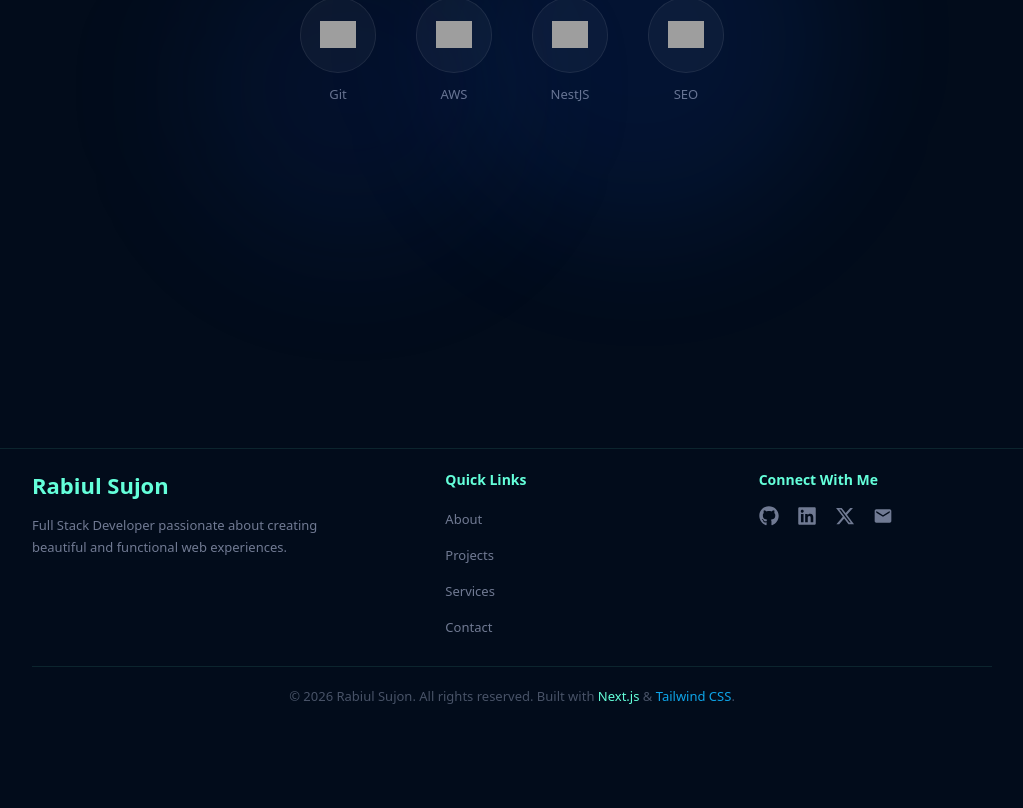
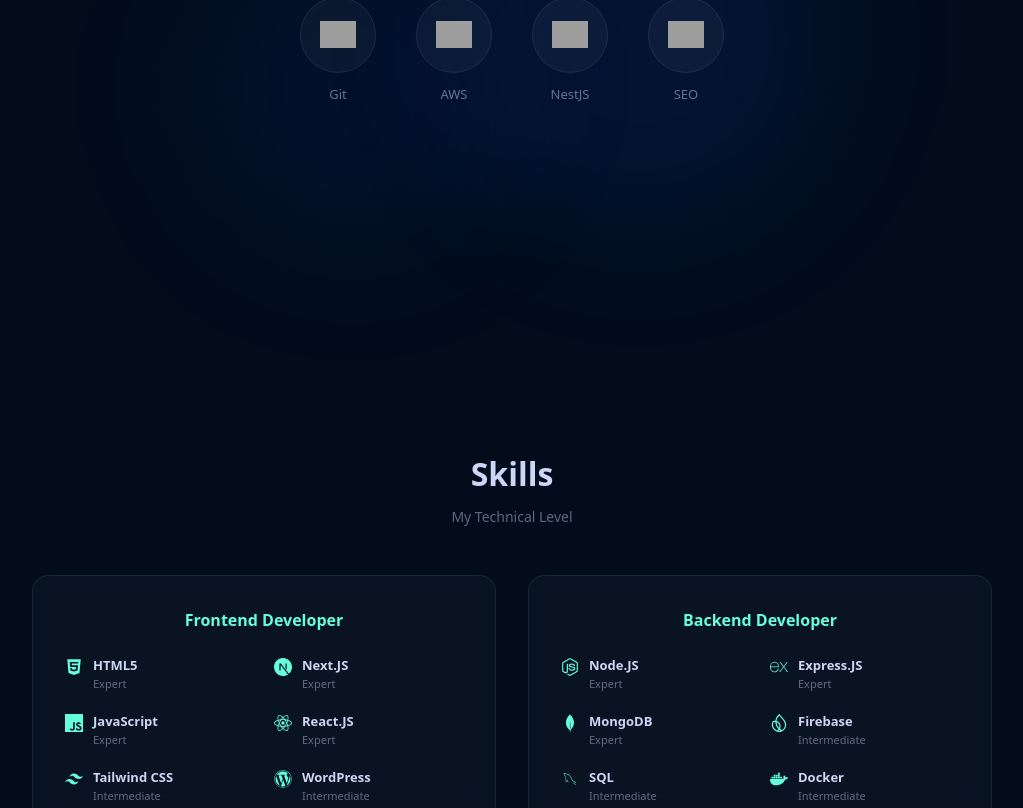
Before and after one commit to Rabiul-Sujon/my-portfolio, a Next.js app: page / in a window 1280 px wide. Shown: the part 1992-2800 px from the top of the page, without its empty margins (128-1151 px from the left). Before the commit the page ends 2719 px from the top, so only its background shows below. Built offline with nearby package versions, Linux system fonts and the light colour scheme; grey boxes are pictures that could not be loaded.

Commit message:
Skills Added

```diff
--- a/src/app/page.js
+++ b/src/app/page.js
@@ -2,6 +2,8 @@
 import About from "@/components/sections/About";
 import Footer from "@/components/sections/Footer";
 import Hero from "@/components/sections/Hero";
+// import Skills from "@/components/sections/Skills";
+import Skills from "@/components/sections/Skills";
 import Technologies from "@/components/sections/Technologies";
 
 export default function Home() {
@@ -11,6 +13,7 @@
       <Hero/>
       <About/>
       <Technologies/>
+      <Skills/>
       <Footer/>
     </main>
   );
--- a/src/components/sections/Skills.jsx
+++ b/src/components/sections/Skills.jsx
@@ -0,0 +1,100 @@
+"use client";
+
+import { motion } from "framer-motion";
+import {
+  FaHtml5, FaNodeJs, FaDocker, FaWordpress,
+} from "react-icons/fa";
+import {
+  SiNextdotjs, SiTailwindcss, SiJavascript,
+  SiReact, SiExpress, SiMongodb, SiFirebase,
+} from "react-icons/si";
+import { DiMysql } from "react-icons/di";
+
+const frontendSkills = [
+  { icon: <FaHtml5 size={18} />, name: "HTML5", level: "Expert" },
+  { icon: <SiNextdotjs size={18} />, name: "Next.JS", level: "Expert" },
+  { icon: <SiJavascript size={18} />, name: "JavaScript", level: "Expert" },
+  { icon: <SiReact size={18} />, name: "React.JS", level: "Expert" },
+  { icon: <SiTailwindcss size={18} />, name: "Tailwind CSS", level: "Intermediate" },
+  { icon: <FaWordpress size={18} />, name: "WordPress", level: "Intermediate" },
+];
+
+const backendSkills = [
+  { icon: <FaNodeJs size={18} />, name: "Node.JS", level: "Expert" },
+  { icon: <SiExpress size={18} />, name: "Express.JS", level: "Expert" },
+  { icon: <SiMongodb size={18} />, name: "MongoDB", level: "Expert" },
+  { icon: <SiFirebase size={18} />, name: "Firebase", level: "Intermediate" },
+  { icon: <DiMysql size={18} />, name: "SQL", level: "Intermediate" },
+  { icon: <FaDocker size={18} />, name: "Docker", level: "Intermediate" },
+];
+
+const fadeUp = {
+  hidden: { opacity: 0, y: 30 },
+  visible: (i = 0) => ({
+    opacity: 1,
+    y: 0,
+    transition: { duration: 0.5, delay: i * 0.15, ease: "easeOut" },
+  }),
+};
+
+function SkillCard({ title, skills, custom }) {
+  return (
+    <motion.div
+      variants={fadeUp}
+      initial="hidden"
+      whileInView="visible"
+      viewport={{ once: true }}
+      custom={custom}
+      style={{
+
+        background: "rgba(255,255,255,0.03)",
+        border: "1px solid rgba(100,255,218,0.1)",
+        borderRadius: "16px",
+        padding: "32px",
+        backdropFilter: "blur(10px)",
+      }}
+    >
+      <h3 style={{ color: "#64FFDA", fontSize: "16px", fontWeight: 700, marginBottom: "24px", textAlign: "center" }}>
+        {title}
+      </h3>
+      <div style={{ display: "grid", gridTemplateColumns: "1fr 1fr", gap: "20px" }}>
+        {skills.map((skill) => (
+          <div key={skill.name} style={{ display: "flex", alignItems: "flex-start", gap: "10px" }}>
+            <span style={{ color: "#64FFDA", marginTop: "2px" }}>{skill.icon}</span>
+            <div>
+              <p style={{ color: "#CCD6F6", fontSize: "13px", fontWeight: 600 }}>{skill.name}</p>
+              <p style={{ color: "rgba(204,214,246,0.45)", fontSize: "11px" }}>{skill.level}</p>
+            </div>
+          </div>
+        ))}
+      </div>
+    </motion.div>
+  );
+}
+
+export default function Skills() {
+  return (
+    <section style={{ backgroundColor: "#020C1B", padding: "2px 0 80px 0" }}>
+      <div style={{ maxWidth: "1024px", margin: "0 auto", padding: "0 32px" }}>
+        <motion.div
+          variants={fadeUp}
+          initial="hidden"
+          whileInView="visible"
+          viewport={{ once: true }}
+          custom={0}
+          style={{ textAlign: "center", marginBottom: "48px" }}
+        >
+          <h2 style={{ color: "#CCD6F6", fontSize: "32px", fontWeight: 700 }}>Skills</h2>
+          <p style={{ color: "rgba(204,214,246,0.45)", fontSize: "14px", marginTop: "8px" }}>
+            My Technical Level
+          </p>
+        </motion.div>
+
+        <div style={{ display: "grid", gridTemplateColumns: "1fr 1fr", gap: "32px" }}>
+          <SkillCard title="Frontend Developer" skills={frontendSkills} custom={1} />
+          <SkillCard title="Backend Developer" skills={backendSkills} custom={2} />
+        </div>
+      </div>
+    </section>
+  );
+}
```
